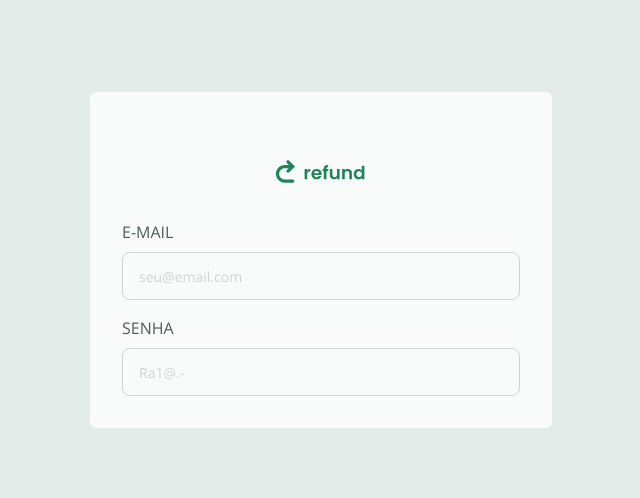
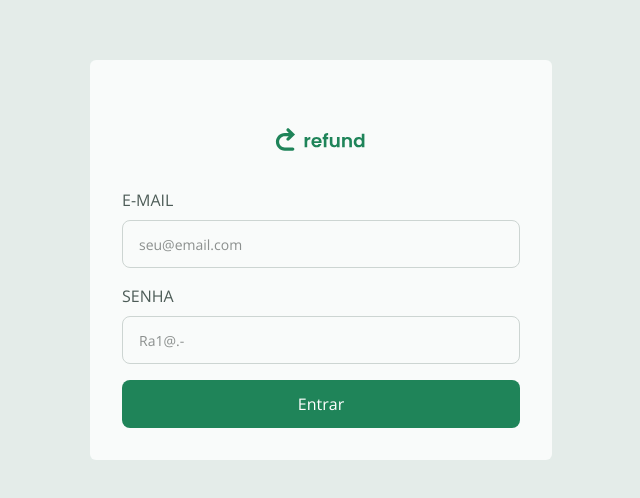
Before and after one commit to RafaelxSouto/refound, a React (Vite) app: page / in a window 1280 px wide. Shown: the part 140-638 px from the top of the page, without its empty margins (319-959 px from the left). Built offline with nearby package versions, Linux system fonts and the light colour scheme.

Commit message:
feat: add Button component and update SignIn page to use it

```diff
--- /dev/null
+++ b/src/components/Button.tsx
@@ -0,0 +1,21 @@
+type Props = React.ComponentProps<'button'> & {
+  isLoading?: boolean
+}
+
+export function Button({
+  children,
+  isLoading,
+  type = 'button',
+  ...rest
+}: Props) {
+  return (
+    <button
+      type={type}
+      disabled={isLoading}
+      className="flex items-center justify-center bg-green-100 rounded-lg text-white cursor-pointer hover:bg-green-200 transition easy-linear disabled:opacity-50 disable:cursor-not-allowed disabled:cursor-progress h-12"
+      {...rest}
+    >
+      {children}
+    </button>
+  )
+}
--- a/src/components/Input.tsx
+++ b/src/components/Input.tsx
@@ -2,7 +2,7 @@ type Props = React.ComponentProps<'input'> & {
   legend?: string
 }
 
-export function Input({ legend, ...rest }: Props) {
+export function Input({ legend, type = 'text', ...rest }: Props) {
   return (
     <fieldset className="flex flex-1 max-h-20 text-gray-200 focus-within:text-green-100">
       {legend && (
@@ -12,8 +12,8 @@ export function Input({ legend, ...rest }: Props) {
       )}
 
       <input
-        type="text"
-        className="w-full h-12 rounded-lg border border-gray-300 px-4 text-sm text-gray-100 bg-transparent outline-none focus:border-2 focus:border-green-100 placeholder-gray-300"
+        type={type}
+        className="w-full h-12 rounded-lg border border-gray-300 px-4 text-sm text-gray-100 bg-transparent outline-none focus:border-2 focus:border-green-100 placeholder-gray-00"
         {...rest}
       />
     </fieldset>
--- a/src/pages/signin.tsx
+++ b/src/pages/signin.tsx
@@ -1,4 +1,5 @@
 import { Input } from '../components/Input'
+import { Button } from '../components/Button'
 
 export function SingIn() {
   return (
@@ -10,12 +11,9 @@ export function SingIn() {
         placeholder="seu@email.com"
       />
 
-      <Input
-        required
-        legend="senha"
-        type="password"
-        placeholder="Ra1@.-"
-      />
+      <Input required legend="senha" type="password" placeholder="Ra1@.-" />
+
+      <Button>Entrar</Button>
     </form>
   )
 }
```
